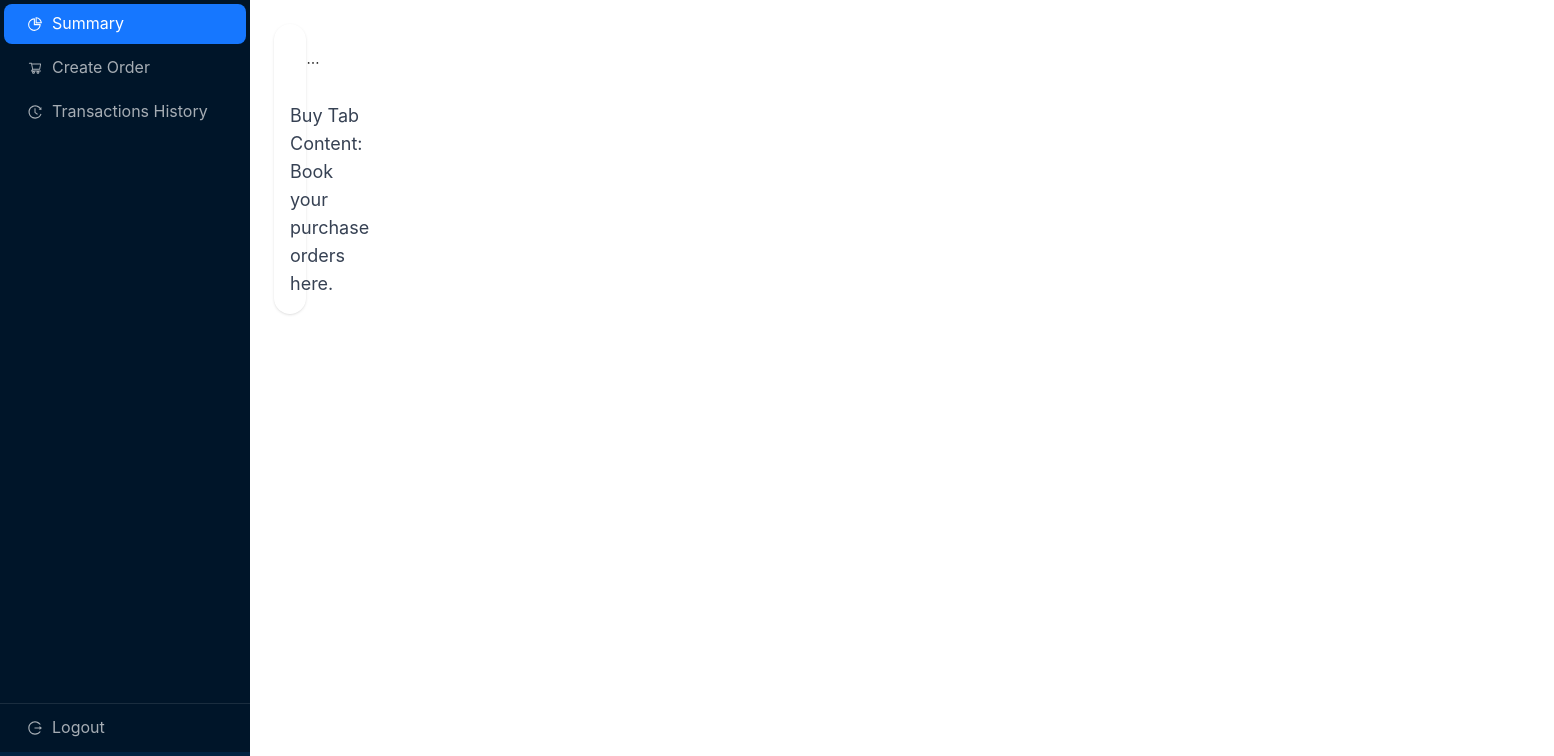
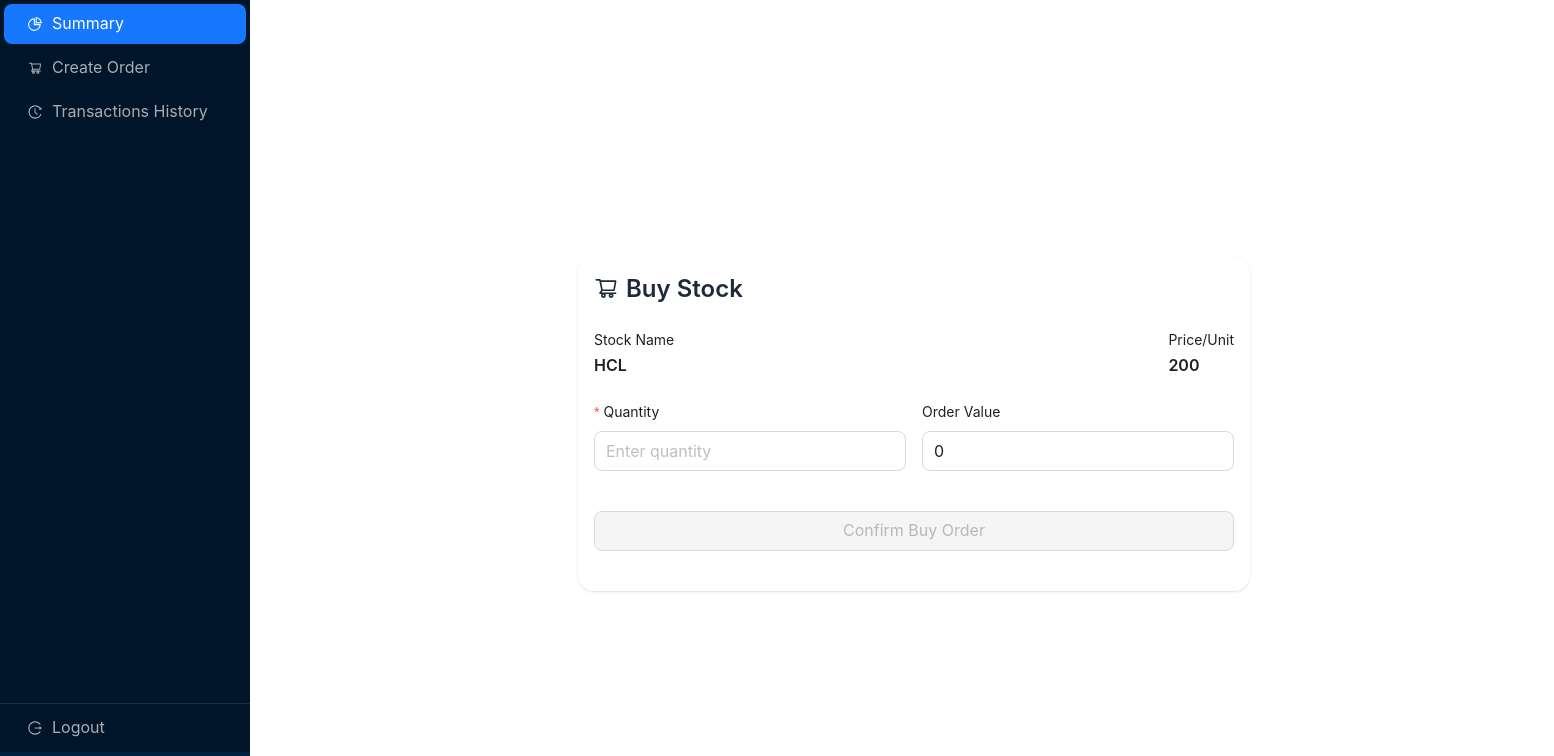
Before and after one commit to riyazkhan21295/hcl-tech-portfolio-management-system, a React (Vite) app: page /create-order in a window 1280 px wide. Shown: the top 756 px of the page, 1554 px wide, since content can reach past the window. Built offline with nearby package versions, Linux system fonts and the light colour scheme; sample sign-in values are in the browser's storage.

Commit message:
Buy stock UI component is crated.

```diff
--- /dev/null
+++ b/src/components/order/buy-stock/but-stock.tsx
@@ -0,0 +1,90 @@
+import { Form, InputNumber, Button, Row, Col, Typography, Flex } from "antd";
+import { ShoppingCartOutlined } from "@ant-design/icons";
+import { useBuyStock } from "./useBuyStock";
+
+export interface IBuyStockProps {
+  stockName: string;
+  price: number;
+  onComplete: (status: "success" | "failed") => void;
+}
+
+const BuyStock = ({ stockName, price, onComplete }: IBuyStockProps) => {
+  const { form, handleSubmit } = useBuyStock({ price, onComplete });
+  const quantity = Form.useWatch("quantity", form);
+
+  return (
+    <div className="w-full max-w-2xl mx-auto p-4 bg-white shadow rounded-2xl">
+      <h2 className="text-xl md:text-2xl font-semibold text-gray-800 mb-6 text-center md:text-left">
+        <ShoppingCartOutlined className="mr-2" />
+        Buy Stock
+      </h2>
+
+      <Form
+        form={form}
+        layout="vertical"
+        onFinish={handleSubmit}
+        className="space-y-4"
+      >
+        <Flex justify="space-between">
+          <Flex vertical gap={2} className="mb-6!">
+            <Typography.Text>Stock Name</Typography.Text>
+            <Typography.Title className="m-0!" level={5}>
+              {stockName}
+            </Typography.Title>
+          </Flex>
+
+          <Flex vertical gap={2} className="mb-6!">
+            <Typography.Text>Price/Unit</Typography.Text>
+            <Typography.Title className="m-0!" level={5}>
+              {price}
+            </Typography.Title>
+          </Flex>
+        </Flex>
+
+        <Row gutter={16}>
+          <Col xs={24} md={12}>
+            <Form.Item
+              label="Quantity"
+              name="quantity"
+              rules={[{ required: true, message: "Quantity is required" }]}
+            >
+              <InputNumber
+                size="large"
+                min={1}
+                max={1_000_000}
+                className="w-full!"
+                placeholder="Enter quantity"
+              />
+            </Form.Item>
+          </Col>
+
+          <Col xs={24} md={12}>
+            <Form.Item label="Order Value">
+              <InputNumber
+                size="large"
+                className="w-full!"
+                value={quantity ? Number((price * quantity).toFixed(2)) : 0}
+                readOnly
+                placeholder="Order Value will be calculated"
+              />
+            </Form.Item>
+          </Col>
+        </Row>
+
+        <Form.Item>
+          <Button
+            size="large"
+            type="primary"
+            htmlType="submit"
+            className="w-full!"
+            disabled={!quantity}
+          >
+            Confirm Buy Order
+          </Button>
+        </Form.Item>
+      </Form>
+    </div>
+  );
+};
+
+export default BuyStock;
--- /dev/null
+++ b/src/components/order/buy-stock/useBuyStock.ts
@@ -0,0 +1,35 @@
+import { Form, message } from "antd";
+import type { IBuyStockProps } from "./but-stock";
+
+export interface BuyFormValues {
+  stockName: string;
+  quantity: number;
+}
+
+type IParams = Omit<IBuyStockProps, "stockName">;
+
+export const useBuyStock = ({ price, onComplete }: IParams) => {
+  const [form] = Form.useForm();
+
+  const handleSubmit = (values: BuyFormValues) => {
+    const finalOrderValue = price ? price * values.quantity : 0;
+    console.log("Buy Order Submitted ::", {
+      ...values,
+      transactionType: "Buy",
+      orderValue: finalOrderValue,
+    });
+
+    message.success(
+      `Buy order placed: ${values.quantity} units of ${
+        values.stockName
+      } for $${finalOrderValue.toFixed(2)}`
+    );
+    form.resetFields();
+    onComplete("success");
+  };
+
+  return {
+    form,
+    handleSubmit,
+  };
+};
--- a/src/screens/order-screen.tsx
+++ b/src/screens/order-screen.tsx
@@ -1,45 +1,16 @@
 import React from "react";
-import { Tabs } from "antd";
-
-const { TabPane } = Tabs;
+import BuyStock from "../components/order/buy-stock/but-stock";
 
 const OrderScreen: React.FC = () => {
-  const handleTabChange = (key: string) => {
-    console.log(`Active Tab: ${key}`);
-    // Future enhancement: call context or API logic based on tab
-  };
-
   return (
-    <div className="w-full max-w-4xl mx-auto p-4 shadow rounded-2xl ">
-      <Tabs
-        defaultActiveKey="buy"
-        onChange={handleTabChange}
-        className="custom-tabs"
-        centered
-        animated
-      >
-        <TabPane tab="Buy" key="buy">
-          <div className="flex flex-col gap-4 md:flex-row md:items-center">
-            <div className="flex-1 text-base md:text-lg text-gray-700">
-              {/* Replace this with Buy form or content */}
-              <p className="text-center md:text-left ">
-                Buy Tab Content: Book your purchase orders here.
-              </p>
-            </div>
-          </div>
-        </TabPane>
-
-        <TabPane tab="Sell" key="sell">
-          <div className="flex flex-col gap-4 md:flex-row md:items-center">
-            <div className="flex-1 text-base md:text-lg text-gray-700">
-              {/* Replace this with Sell form or content */}
-              <p className="text-center md:text-left">
-                Sell Tab Content: Place your sell orders here.
-              </p>
-            </div>
-          </div>
-        </TabPane>
-      </Tabs>
+    <div className="w-screen h-screen flex items-center justify-center">
+      <BuyStock
+        stockName="HCL"
+        price={200}
+        onComplete={(status) => {
+          console.log("Order status::", status);
+        }}
+      />
     </div>
   );
 };
```
